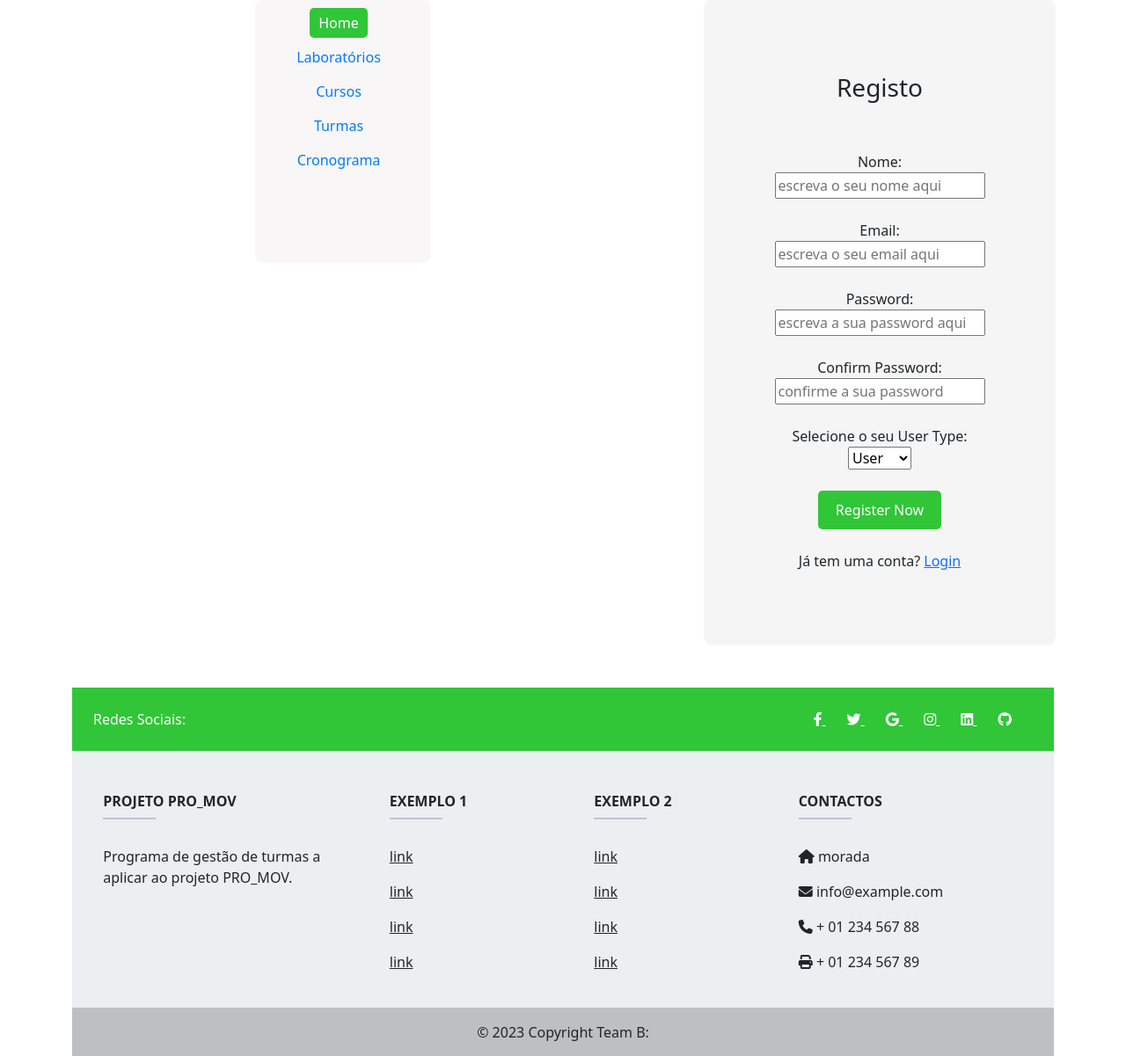
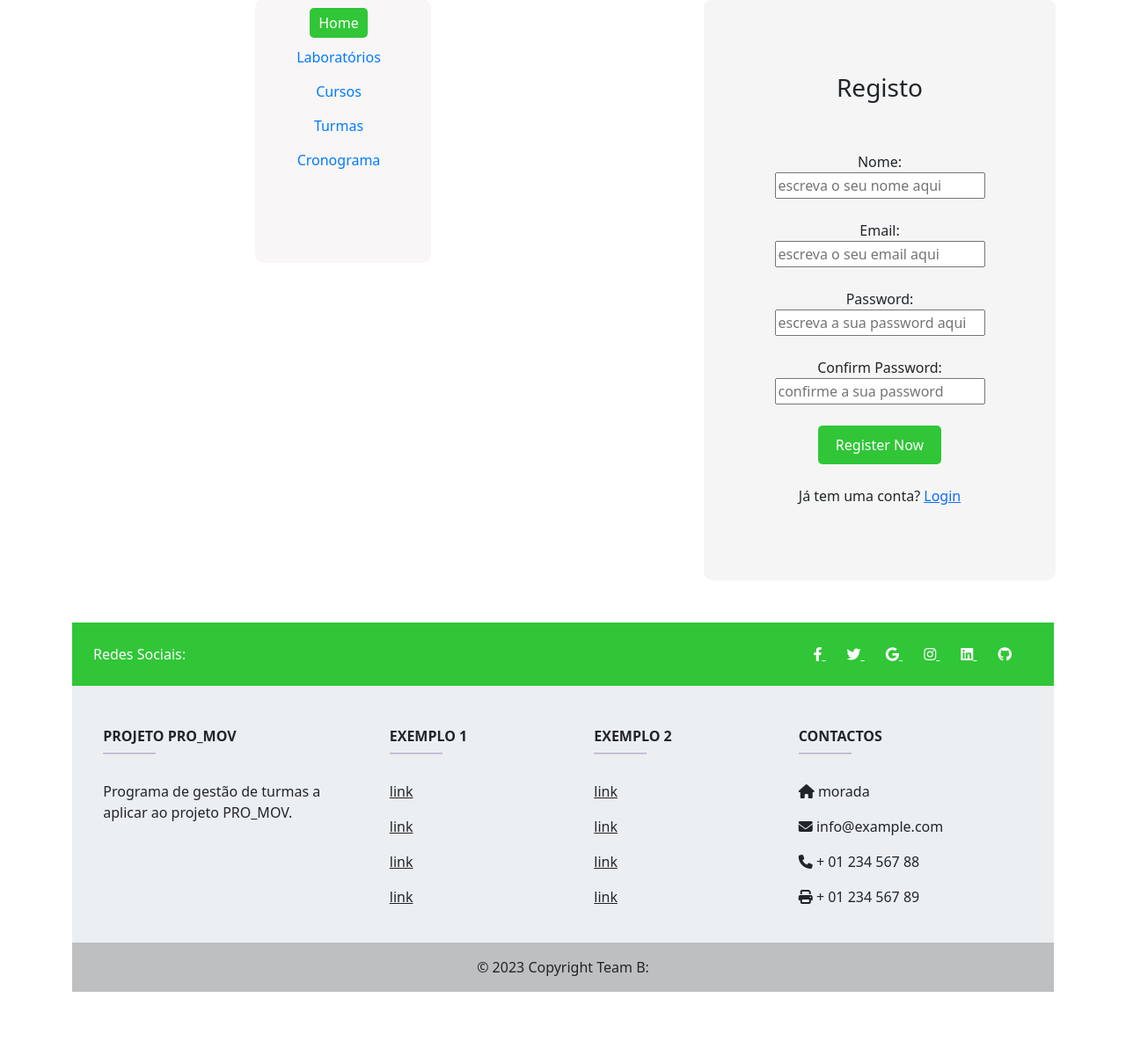
Before and after one commit to LuciaBarrela/Projeto_PRO_MOV, a PHP site: page /signup.php in a window 1280 px wide. Shown: the part 198-1399 px from the top of the page at 88% size. After the commit the page ends 1326 px from the top, so only its background shows below. Run offline with PHP 8.4, Linux system fonts and the light colour scheme; some libraries are stand-ins or nearby versions.

Commit message:
Update signup.php

```diff
--- a/signup.php
+++ b/signup.php
@@ -28,12 +28,6 @@ function ApresentaFormulario()
             Email:<span class="required"></span><br><input type="email" size="20" name="text_email" placeholder="escreva o seu email aqui" required><br><br>
             Password:<span class="required"></span><br><input type="password" size="20" name="text_password_1" placeholder="escreva a sua password aqui" required><br><br>
             Confirm Password:<span class="required"></span><br><input type="password" size="20" name="text_password_2" placeholder="confirme a sua password" required><br><br>
-
-            Selecione o seu User Type:<span class="required"></span><br>
-            <select name="user_type" required>
-                <option value="user">User</option>
-                <option value="admin">Admin</option>
-            </select><br><br>
 
             <button class="btn-register" type="submit" name="btn_submit" value="Registar">Register Now</button><br><br>
 
```
